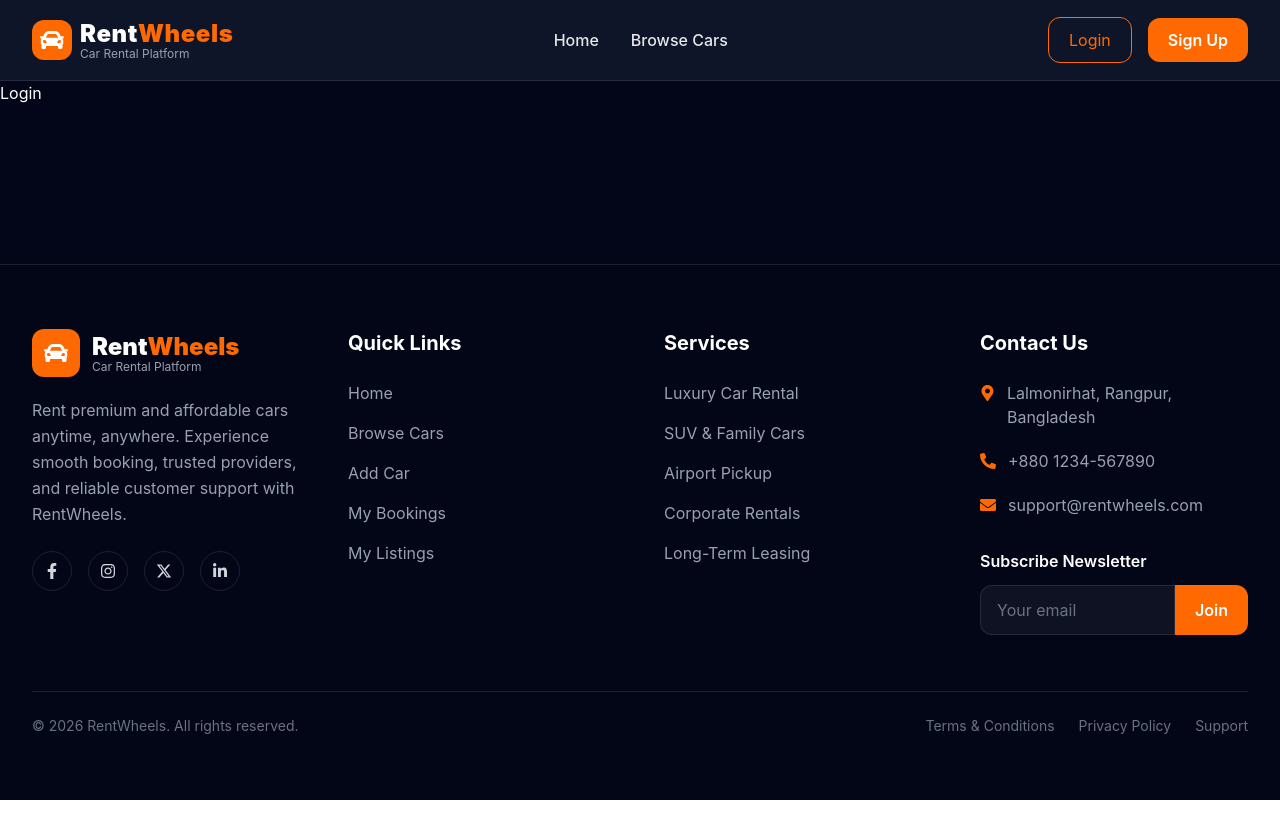
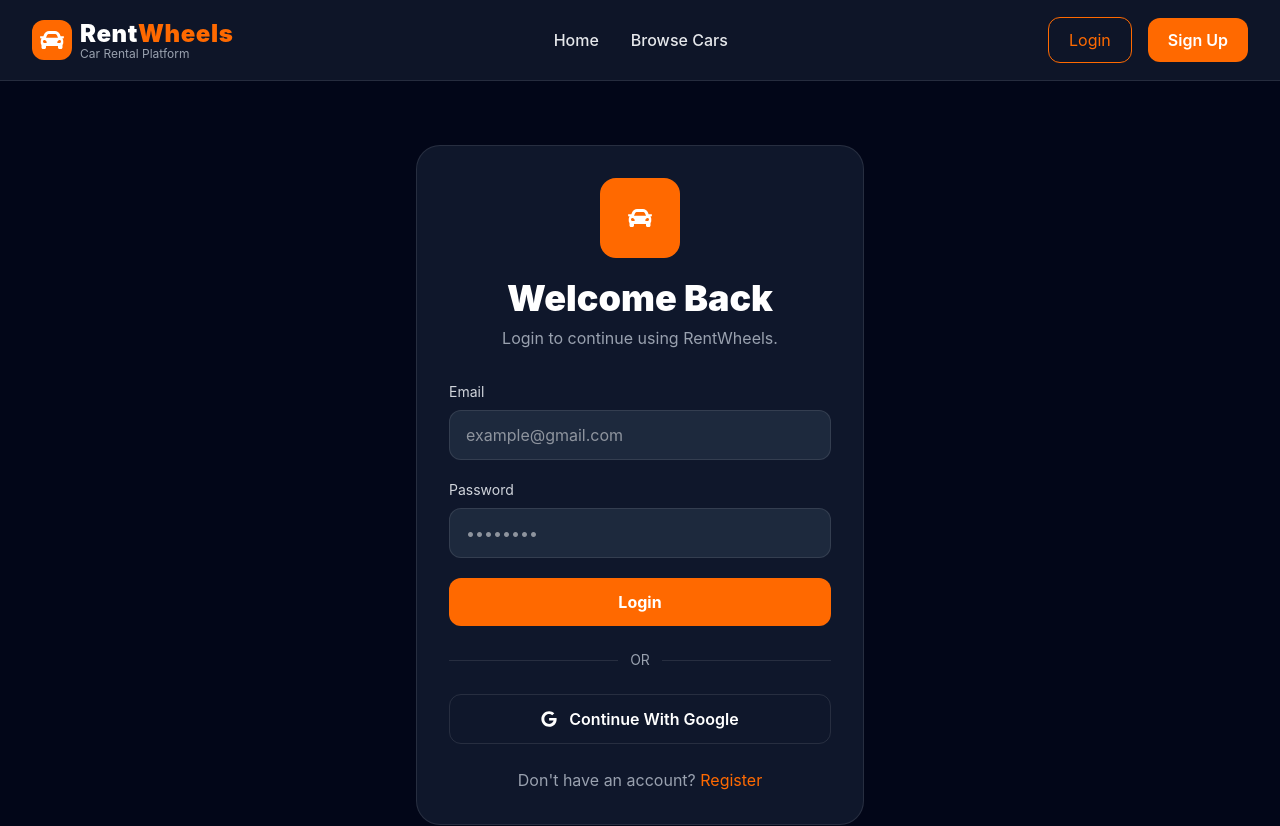
Before and after one commit to sumu749/rentWheel-client-side, a React (Vite) app: page /login in a window 1280 px wide. Shown: the top 826 px of the page. Before the commit the page ends 800 px from the top, so only its background shows below. Built offline with nearby package versions, Linux system fonts and the light colour scheme; no server answers.

Commit message:
Login page added

```diff
--- a/src/features/auth/pages/Login.jsx
+++ b/src/features/auth/pages/Login.jsx
@@ -1,9 +1,148 @@
-import React from "react";
+import { Link, useLocation, useNavigate } from "react-router-dom";
+
+import { FaCar, FaGoogle } from "react-icons/fa";
+
+import { useState } from "react";
+
+import toast from "react-hot-toast";
+
+import useAuth from "../hooks/useAuth";
 
 const Login = () => {
+    const { loginUser, googleLogin } = useAuth();
+
+    const navigate = useNavigate();
+
+    const location = useLocation();
+
+    const [loading, setLoading] = useState(false);
+
+    const from = location.state || "/";
+
+    const handleLogin = async (e) => {
+        e.preventDefault();
+
+        setLoading(true);
+
+        const form = e.target;
+
+        const email = form.email.value;
+
+        const password = form.password.value;
+
+        try {
+            await loginUser(email, password);
+
+            toast.success("Login Successful");
+
+            navigate(from);
+        } catch (error) {
+            toast.error(error.message);
+        } finally {
+            setLoading(false);
+        }
+    };
+
+    const handleGoogleLogin = async () => {
+        try {
+            await googleLogin();
+
+            toast.success("Google Login Successful");
+
+            navigate(from);
+        } catch (error) {
+            toast.error(error.message);
+        }
+    };
+
     return (
-        <div>
-            <h1>Login</h1>
+        <div className="min-h-screen bg-slate-950 flex items-center justify-center px-4 py-16">
+            <div className="w-full max-w-md bg-slate-900 border border-white/10 rounded-3xl p-8">
+                {/* Logo */}
+                <div className="text-center mb-8">
+                    <div className="w-20 h-20 bg-orange-500 rounded-2xl flex items-center justify-center mx-auto">
+                        <FaCar className="text-white w-6 h-6" />
+                    </div>
+
+                    <h1 className="text-4xl font-black text-white mt-5">
+                        Welcome Back
+                    </h1>
+
+                    <p className="text-gray-400 mt-2">
+                        Login to continue using RentWheels.
+                    </p>
+                </div>
+
+                {/* Form */}
+                <form onSubmit={handleLogin} className="space-y-5">
+                    {/* Email */}
+                    <div>
+                        <label className="block mb-2 text-sm text-gray-300">
+                            Email
+                        </label>
+
+                        <input
+                            type="email"
+                            name="email"
+                            required
+                            placeholder="example@gmail.com"
+                            className="w-full bg-slate-800 border border-white/10 rounded-xl px-4 py-3 outline-none focus:border-orange-500 text-white"
+                        />
+                    </div>
+
+                    {/* Password */}
+                    <div>
+                        <label className="block mb-2 text-sm text-gray-300">
+                            Password
+                        </label>
+
+                        <input
+                            type="password"
+                            name="password"
+                            required
+                            placeholder="••••••••"
+                            className="w-full bg-slate-800 border border-white/10 rounded-xl px-4 py-3 outline-none focus:border-orange-500 text-white"
+                        />
+                    </div>
+
+                    {/* Login Button */}
+                    <button
+                        disabled={loading}
+                        className="w-full bg-orange-500 hover:bg-orange-600 transition duration-300 text-white py-3 rounded-xl font-bold"
+                    >
+                        {loading ? "Logging In..." : "Login"}
+                    </button>
+                </form>
+
+                {/* Divider */}
+                <div className="flex items-center gap-3 my-6">
+                    <div className="flex-1 h-px bg-white/10"></div>
+
+                    <span className="text-gray-400 text-sm">OR</span>
+
+                    <div className="flex-1 h-px bg-white/10"></div>
+                </div>
+
+                {/* Google Login */}
+                <button
+                    onClick={handleGoogleLogin}
+                    className="w-full border border-white/10 hover:border-orange-500 transition duration-300 text-white py-3 rounded-xl font-semibold flex items-center justify-center gap-3"
+                >
+                    <FaGoogle />
+                    Continue With Google
+                </button>
+
+                {/* Register Link */}
+                <p className="text-center text-gray-400 mt-6">
+                    Don't have an account?{" "}
+                    <Link
+                        to="/register"
+                        className="text-orange-500 hover:underline"
+                    >
+                        Register
+                    </Link>
+                </p>
+            </div>
         </div>
     );
 };
--- a/src/features/auth/pages/Register.jsx
+++ b/src/features/auth/pages/Register.jsx
@@ -1,5 +1,5 @@
 import { Link, useNavigate } from "react-router-dom";
-import { FaGoogle, FaCarSide } from "react-icons/fa";
+import { FaCar, FaGoogle } from "react-icons/fa";
 import { useState } from "react";
 import toast from "react-hot-toast";
 
@@ -75,7 +75,7 @@ const Register = () => {
                 {/* Logo */}
                 <div className="text-center mb-8">
                     <div className="w-20 h-20 bg-orange-500 rounded-2xl flex items-center justify-center mx-auto">
-                        <FaCarSide className="text-white text-4xl" />
+                        <FaCar className="text-white w-6 h-6" />
                     </div>
 
                     <h1 className="text-4xl font-black text-white mt-5">
@@ -99,7 +99,7 @@ const Register = () => {
                             type="text"
                             name="name"
                             required
-                            placeholder="John Doe"
+                            placeholder="Your Name"
                             className="w-full bg-slate-800 border border-white/10 rounded-xl px-4 py-3 outline-none focus:border-orange-500 text-white"
                         />
                     </div>
```
